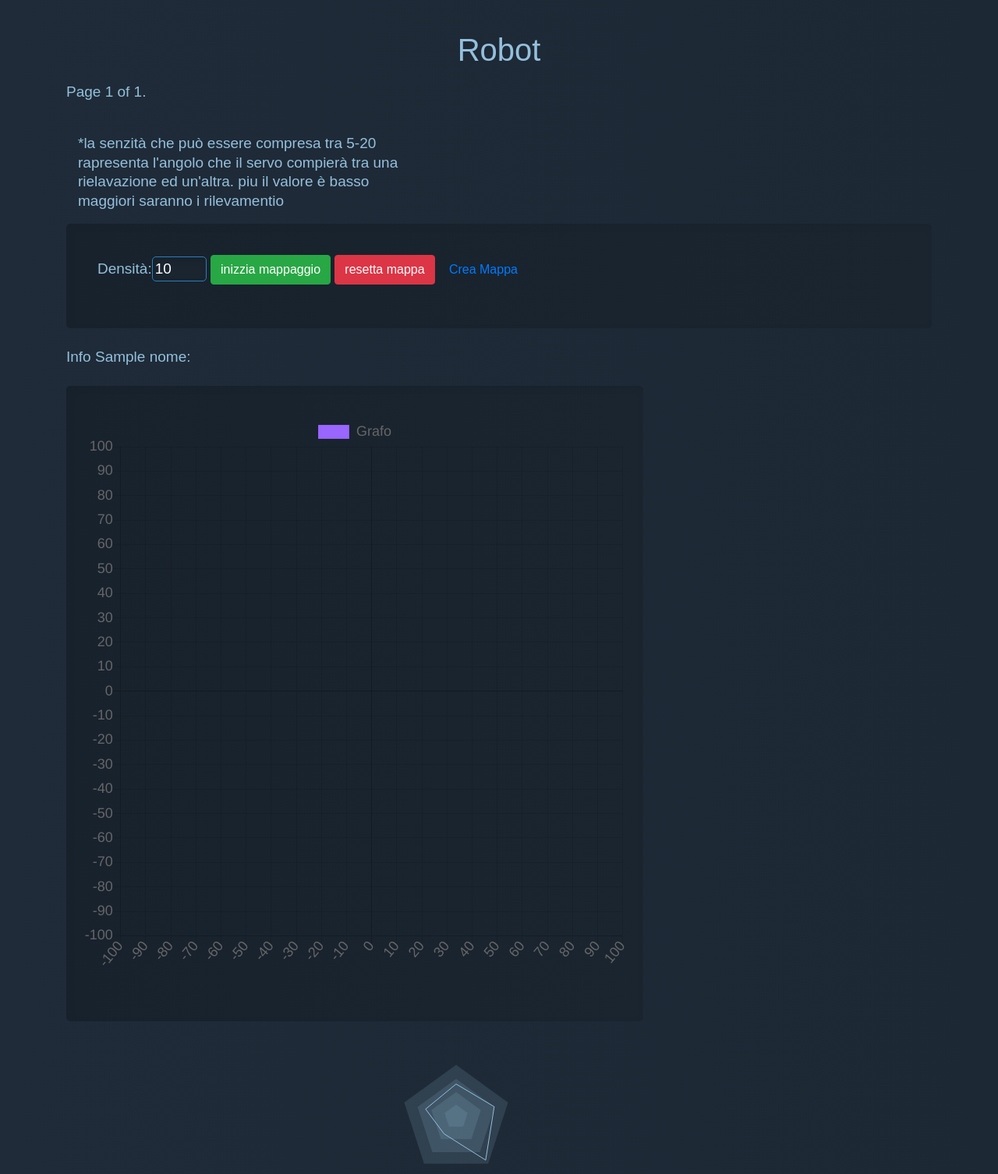
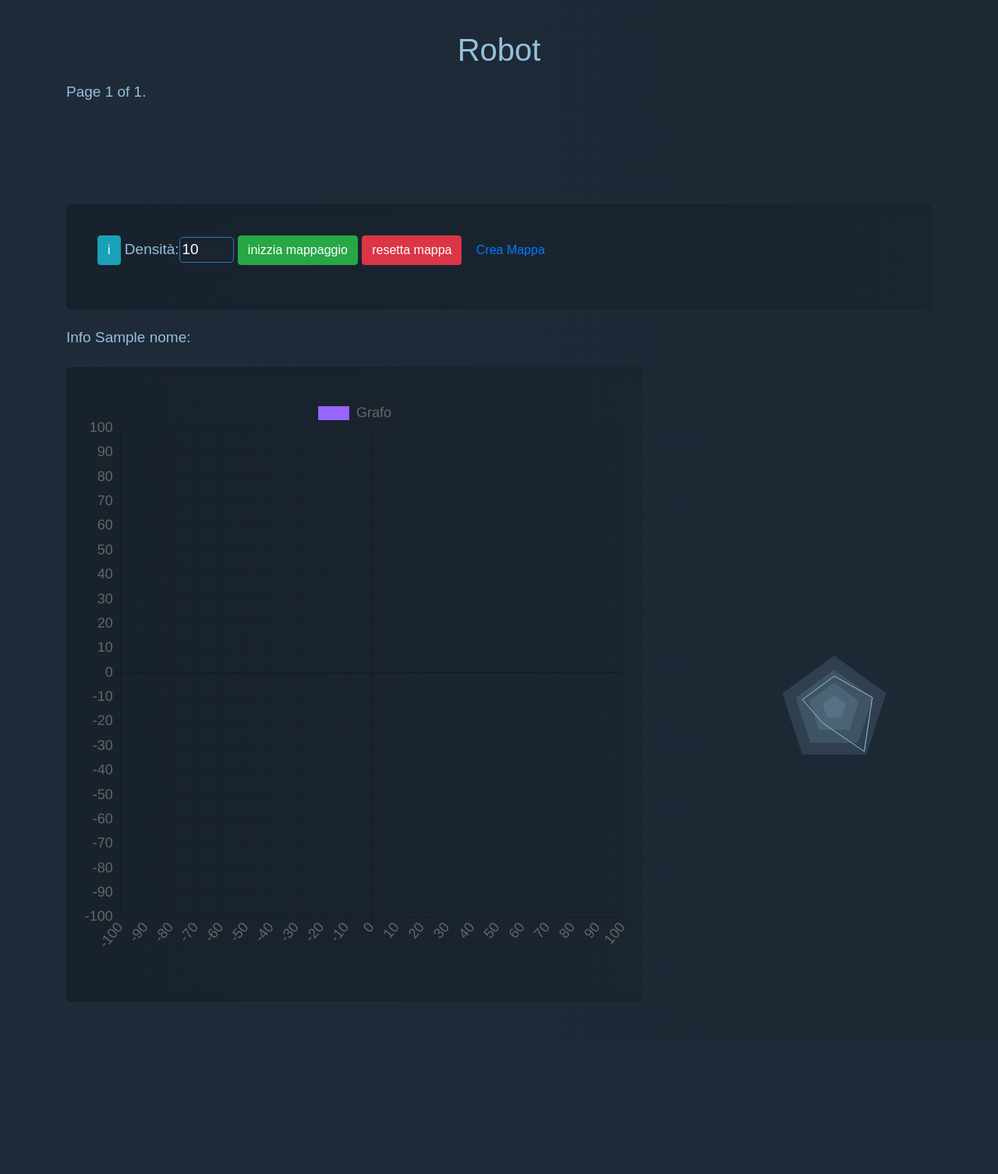
Before and after one commit to Ro0t-set/Roobot-2d, a Django app: page / in a window 1280 px wide. Shown: the whole page at 78% size. After the commit the page ends 1214 px from the top, so only its background shows below. Run offline with Django 3.2, Linux system fonts and the light colour scheme; tables that the repository leaves empty hold one stand-in row (values such as "Sample post"); some libraries are stand-ins or nearby versions.

Commit message:
committo alla cazzo perchè voglio salva sta roba

```diff
--- a/robotica/app/static/grafici.css
+++ b/robotica/app/static/grafici.css
@@ -104,6 +104,11 @@ div#load_screen > div#loading{
   margin: 300px auto;
 }
 #morphing {
-  margin-left: 500px;
-  margin-right: auto;
+  position: absolute;
+  top: -500px;
+  left: 1000px;
+  z-index: 100001;
 }
+.info-description-i {
+  visibility: hidden;
+}
--- a/robotica/app/templates/grafici.html
+++ b/robotica/app/templates/grafici.html
@@ -104,10 +104,11 @@
 
 </div>
 <div class="col-5">
-<p>*la senzità che può essere compresa tra 5-20 rapresenta l'angolo che il servo compierà tra una rielavazione ed un'altra. piu il valore è basso maggiori saranno i rilevamentio<p>
+<p class="info-description-i">*la densità rappresenta l'angolo tra una rilevazione e l'altra. <br> più è basso il valore maggiori saranno i rilevamenti<p>
 </div>
 
           <form method="POST" class="post-form">{% csrf_token %}
+            <button class="btn btn-info" onclick="info-description-i.style.visibility='visible';">i</button>
             {{densità}}
             <button onclick="loading.style.display='block';" type="submit" name="inizza_mappatura" value="{{listaMappe.id}}" class="bottone btn btn-success">inizzia mappaggio</button>
             <button type="submit" name="resetta_mappatura" value="{{listaMappe.id}}" class="bottone btn btn-danger">resetta mappa</button>
```
